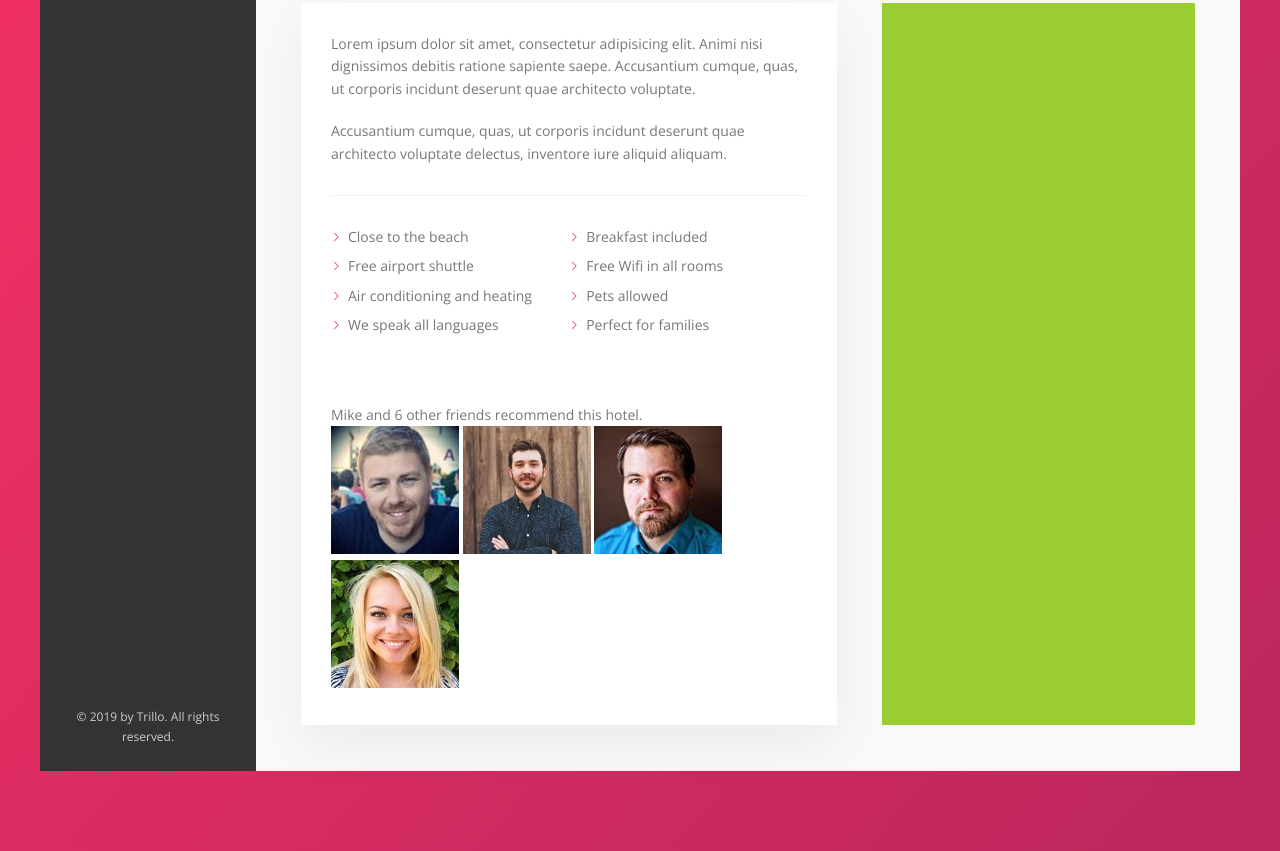
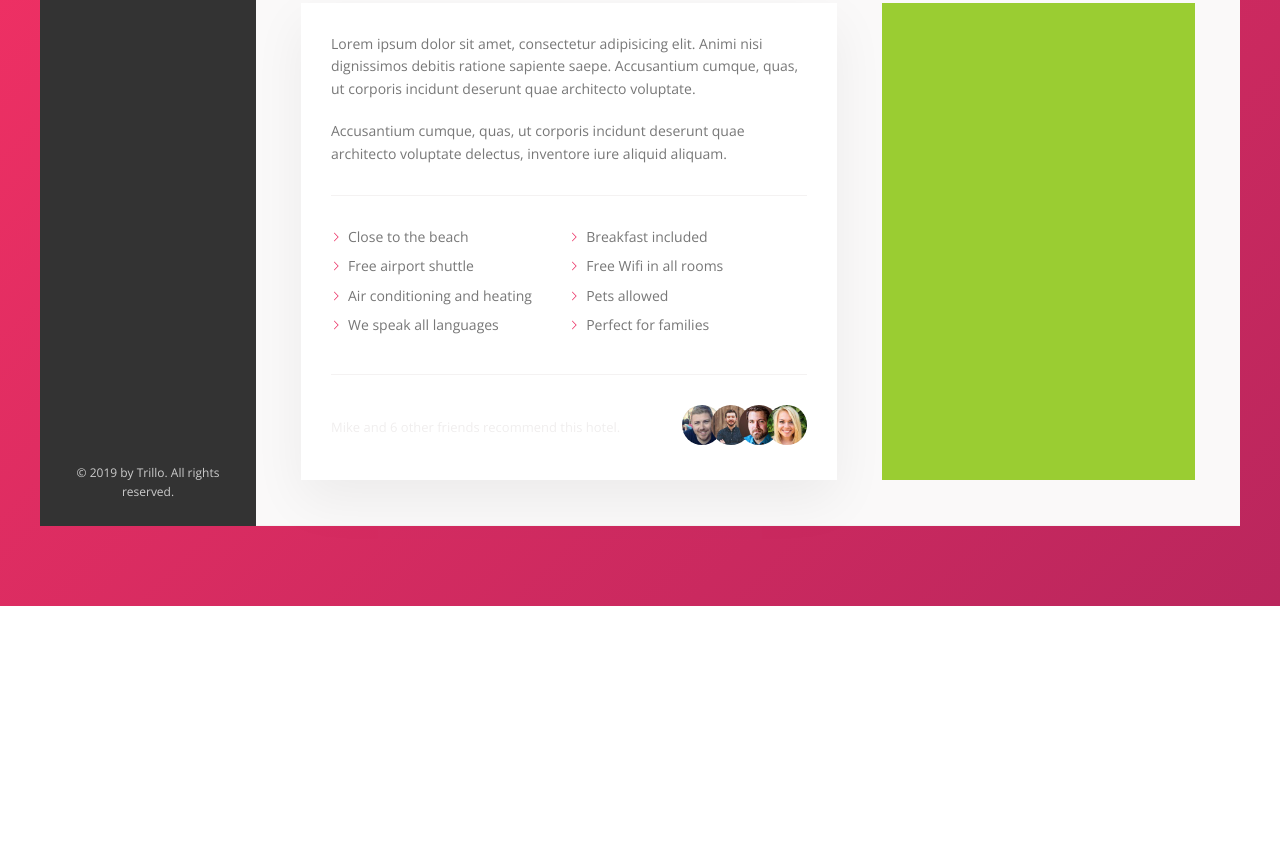
Before and after one commit to TimurJiangShan/TrilloProject, a website: page Trillo/index.html in a window 1280 px wide. Shown: the part 644-1495 px from the top of the page. After the commit the page ends 1250 px from the top, so only its background shows below. Drawn offline with nearby package versions, Linux system fonts and the light colour scheme.

Commit message:
finish the description section

```diff
--- a/Trillo/sass/_components.scss
+++ b/Trillo/sass/_components.scss
@@ -341,7 +341,7 @@
     margin: 3rem 0;
     padding: 3rem 0;
     border-top: var(--line);
-    border-bottom: var(1px solid var(--color-grey-light-2));
+    border-bottom: 1px solid var(--color-grey-light-2);
 
     display: flex;
     flex-wrap: wrap;
@@ -367,6 +367,9 @@
         -webkit-mask-image: url(../img/chevron-thin-right.svg);
         -webkit-mask-size: cover;
 
+        mask-image: url(../img/chevron-thin-right.svg);
+        mask-size: cover;
+
     }
 }
 
@@ -374,3 +377,32 @@
 
 ////////////////////////////
 // RECOMMEND
+
+
+.recommend {
+    font-size: 1.3rem;
+    color: var(--color-grey-light-3);
+
+    display: flex;
+    align-items: center;
+
+    &__photo {
+        box-sizing: content-box;
+        height: 4rem;
+        width: 4rem;
+        border-radius: 50%;
+        border: 3px;
+
+        &:not(:last-child) {
+            margin-right: -1.5rem;
+        }
+    }
+
+    &__count {
+        margin-right: auto;
+    }
+
+    &__friends {
+
+    }
+}
```
Also changed, not shown: Trillo/css/style.css.
